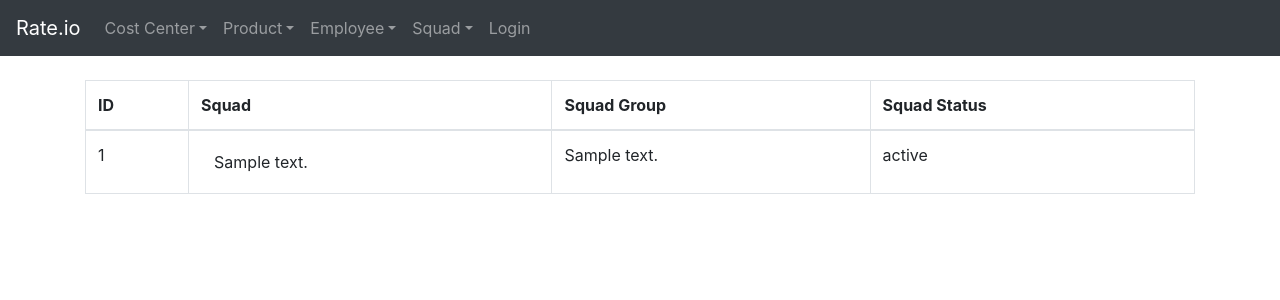
After one commit to felipepelizer/rateio, a Django app: page /squad in a window 1280 px wide. The commit adds this page. Shown: the top 300 px of the page. Run offline with Django 4.2, Linux system fonts and the light colour scheme; tables that the repository leaves empty hold one stand-in row (values such as "Sample post").

Commit message:
create squad models and views

```diff
--- a/rateio/urls.py
+++ b/rateio/urls.py
@@ -1,7 +1,13 @@
 from django.contrib import admin
 from django.urls import path, include
+from rest_framework import routers
+from rateio_site import views
+
+router = routers.DefaultRouter()
+router.register(r'rateio_site', views.Cost_Center_View, 'rateio_site')
 
 urlpatterns = [
     path('admin/', admin.site.urls),
+    path('api/', include(router.urls)),
     path('', include('rateio_site.urls')),
 ]
--- a/rateio_site/models.py
+++ b/rateio_site/models.py
@@ -214,3 +214,83 @@ class Employee (models.Model):
 
 	def __str__(self):
 		return self.desc_employee
+
+
+##############################
+######## Squad Models ########
+##############################
+
+
+class Squad_Group (models.Model):
+	pk_squad_group = models.IntegerField(primary_key=True, verbose_name = "ID Squad Group")
+	desc_squad_group = models.CharField(max_length=512, verbose_name = "Squad Group", null=True)
+
+	class Meta:
+		verbose_name_plural = "Squad Group"
+
+	def __str__(self):
+		return self.desc_squad_group
+
+
+class Status_Squad (models.Model):
+	pk_status_squad = models.IntegerField(primary_key=True, verbose_name = "ID Status Squad")
+	desc_status_squad = models.CharField(max_length=512, verbose_name = "Status Squad", null=True)
+
+	class Meta:
+		verbose_name_plural = "Status Squad"
+
+	def __str__(self):
+		return self.desc_status_squad
+
+
+class Squad (models.Model):
+	pk_squad = models.IntegerField(primary_key=True, verbose_name = "ID Squad")
+	desc_squad = models.CharField(max_length=512, verbose_name = "Squad", null=True)
+	fk_squad_group = models.ForeignKey (Squad_Group, default = 1, verbose_name = "Squad Group", on_delete = models.SET_DEFAULT)
+	fk_status_squad = models.ForeignKey (Status_Squad, default = 1, verbose_name = "Status Squad", on_delete = models.SET_DEFAULT)
+
+	class Meta:
+		verbose_name_plural = "Squad"
+
+	def __str__(self):
+		return self.desc_squad
+
+
+##############################
+####### Calendar Models ######
+##############################
+
+
+class Month (models.Model):
+	pk_month = models.IntegerField(primary_key=True, verbose_name = "ID Month")
+	desc_month = models.CharField(max_length=512, verbose_name = "Month", null=True)
+	desc_ytd_ytg = models.CharField(max_length=512, verbose_name = "YTD YTG", null=True)
+
+	class Meta:
+		verbose_name_plural = "Month"
+
+	def __str__(self):
+		return self.desc_month
+
+
+class Status_Scenario (models.Model):
+	pk_status_scenario = models.IntegerField(primary_key=True, verbose_name = "ID Status Scenario")
+	desc_status_scenario = models.CharField(max_length=512, verbose_name = "Status Scenario", null=True)
+
+	class Meta:
+		verbose_name_plural = "Status Scenario"
+
+	def __str__(self):
+		return self.desc_status_scenario
+
+
+class Scenario (models.Model):
+	pk_scenario = models.IntegerField(primary_key=True, verbose_name = "ID Scenario")
+	desc_scenario = models.CharField(max_length=512, verbose_name = "Scenario", null=True)
+	fk_status_scenario = models.ForeignKey (Status_Scenario, default = 1, verbose_name = "Status Scenario", on_delete = models.SET_DEFAULT)
+
+	class Meta:
+		verbose_name_plural = "Scenario"
+
+	def __str__(self):
+		return self.desc_scenario
--- a/rateio_site/templates/base.html
+++ b/rateio_site/templates/base.html
@@ -36,6 +36,13 @@
               <a class="dropdown-item" href="{% url 'employee_create' %}">Create</a>
             </div>
           </li>
+          <li class="nav-item dropdown">
+            <a class="nav-link dropdown-toggle" href="#" role="button" data-toggle="dropdown" aria-expanded="false">Squad</a>
+            <div class="dropdown-menu">
+              <a class="dropdown-item" href="{% url 'squad' %}">List</a>
+              <a class="dropdown-item" href="{% url 'squad_create' %}">Create</a>
+            </div>
+          </li>
           {% if user.is_authenticated %}
             <li class="nav-item">
               <a class="nav-link" href="{% url 'logout' %}">Logout</a>
--- /dev/null
+++ b/rateio_site/templates/squad.html
@@ -0,0 +1,29 @@
+{% extends 'base.html' %}
+{% block content %}
+
+<table class="table table-bordered">
+  <thead>
+    <tr>
+      <th scope="col">ID</th>
+      <th scope="col">Squad</th>
+      <th scope="col">Squad Group</th>
+      <th scope="col">Squad Status</th>
+    </tr>
+  </thead>
+  <tbody>
+    {% for i in squad_list %}
+      <tr>
+          <td>{{i.pk_squad}}</td>
+          <td>
+            <a href="{% url 'squad_edit' i.pk_squad %}" class="btn">
+              {{i}}
+            </a>
+          </td>
+          <td>{{i.fk_squad_group}}</td>
+          <td>{{i.fk_status_squad}}</td>
+      </tr>
+    {% endfor %}
+  </tbody>
+</table>
+
+{% endblock %}
--- a/rateio_site/urls.py
+++ b/rateio_site/urls.py
@@ -23,4 +23,10 @@ urlpatterns = [
     path('employee_edit/<int:id>', views.employee_edit, name="employee_edit"),
     path('employee_delete/<int:id>', views.employee_delete, name="employee_delete"),
 
+    path('squad', views.squad, name="squad"),
+    path('squad_create', views.squad_create, name="squad_create"),
+    path('squad_edit/<int:id>', views.squad_edit, name="squad_edit"),
+    path('squad_delete/<int:id>', views.squad_delete, name="squad_delete"),
+
+
 ]
--- a/rateio_site/views.py
+++ b/rateio_site/views.py
@@ -3,10 +3,19 @@ from django.db.models import Max
 from django.contrib.auth import authenticate, login, logout
 from django.contrib.auth.forms import UserCreationForm
 from django.contrib.auth.models import User
+from rest_framework import viewsets
 from .models import Business, Department, Company, Cost_Center, Allocation_Type, Status_Cost_Center
 from .models import Status_Product, Segment, Product
 from .models import Access_Type, Position, City, Contract_Type, Vendor, Status_Employee, Employee
-from .forms import Cost_Center_Form, Product_Form, Sign_Up_Form, Employee_Form
+from .models import Squad_Group, Status_Squad, Squad
+from .forms import Cost_Center_Form, Product_Form, Sign_Up_Form, Employee_Form, Squad_Form
+from .serializers import Cost_Center_Serializer
+
+
+class Cost_Center_View(viewsets.ModelViewSet):
+    serializer_class = Cost_Center_Serializer
+    queryset = Cost_Center.objects.all()
+
 
 
 
@@ -205,3 +214,47 @@ def employee_delete (request, id):
 	employee = Employee.objects.get(pk_employee=id)
 	employee.delete()
 	return redirect('employee')
+
+
+#############################
+######## Squad Views ########
+#############################
+
+def squad(request):
+	squad_list = Squad.objects.all()
+	return render (request, 'squad.html', {'squad_list': squad_list})
+
+
+def squad_create (request):
+	if request.method == 'POST':
+		form = Squad_Form(request.POST)
+
+		if form.is_valid():
+			form.save()
+			return redirect ('squad')
+
+	squad_next_pk = Squad.objects.aggregate(Max('pk_squad'))['pk_squad__max'] + 1
+	form = Squad_Form(initial = {'pk_squad': squad_next_pk})
+	return render (request, 'squad_create.html', {'form': form})
+
+
+def squad_edit(request, id):
+	squad = Squad.objects.get(pk_squad=id)
+	if request.method == 'POST':
+		form = Squad_Form(request.POST, instance = squad)
+
+		if form.is_valid():
+			form.save()
+			return redirect ('squad')
+
+	form = Squad_Form(initial = {	'pk_squad': squad.pk_squad,
+									'desc_squad': squad.desc_squad,
+									'fk_squad_group': squad.fk_squad_group,
+									'fk_status_squad': squad.fk_status_squad,})
+	return render (request, 'squad_edit.html', {'form': form, 'id': id})
+
+
+def squad_delete (request, id):
+	squad = Squad.objects.get(pk_squad=id)
+	squad.delete()
+	return redirect('squad')
```
Also changed, not shown: rateio/settings.py (+7 -24 lines), rateio_site/admin.py (+10 -0 lines), rateio_site/forms.py (+9 -1 lines), rateio_site/serializers.py (added, +8 -0 lines), rateio_site/templates/squad_create.html (added, +14 -0 lines), rateio_site/templates/squad_edit.html (added, +18 -0 lines), rateio_site/migrations/0017_month_squad_group_status_scenario_status_squad_squad_and_more.py (added), rateio_site/migrations/0018_alter_month_desc_ytd_ytg.py (added).
